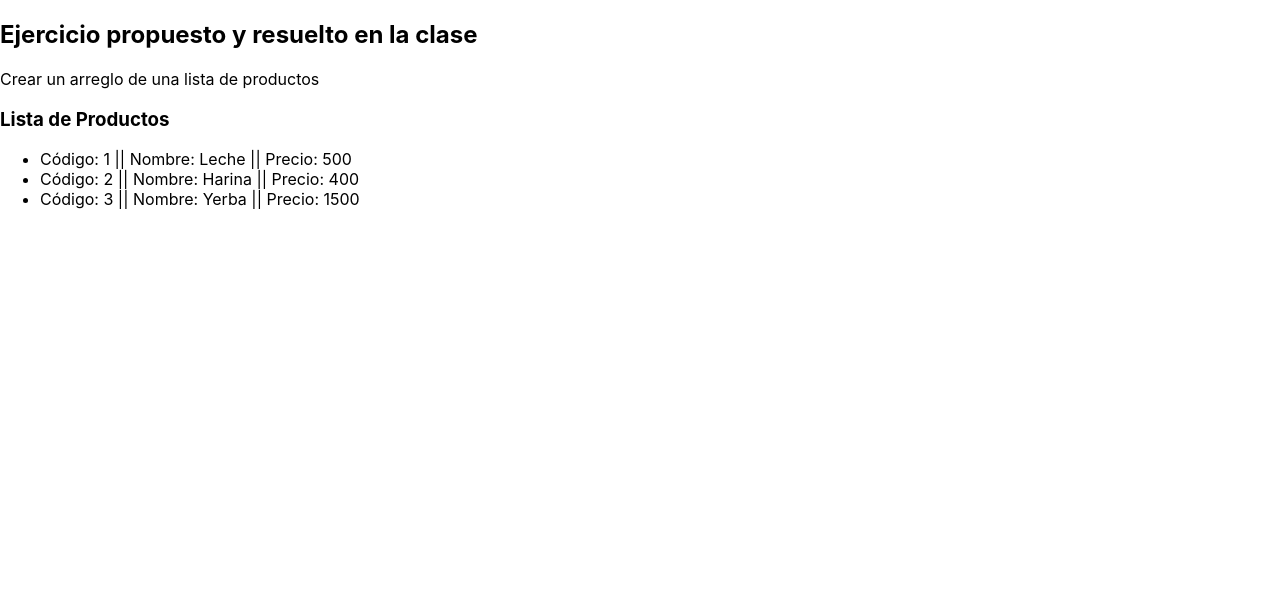
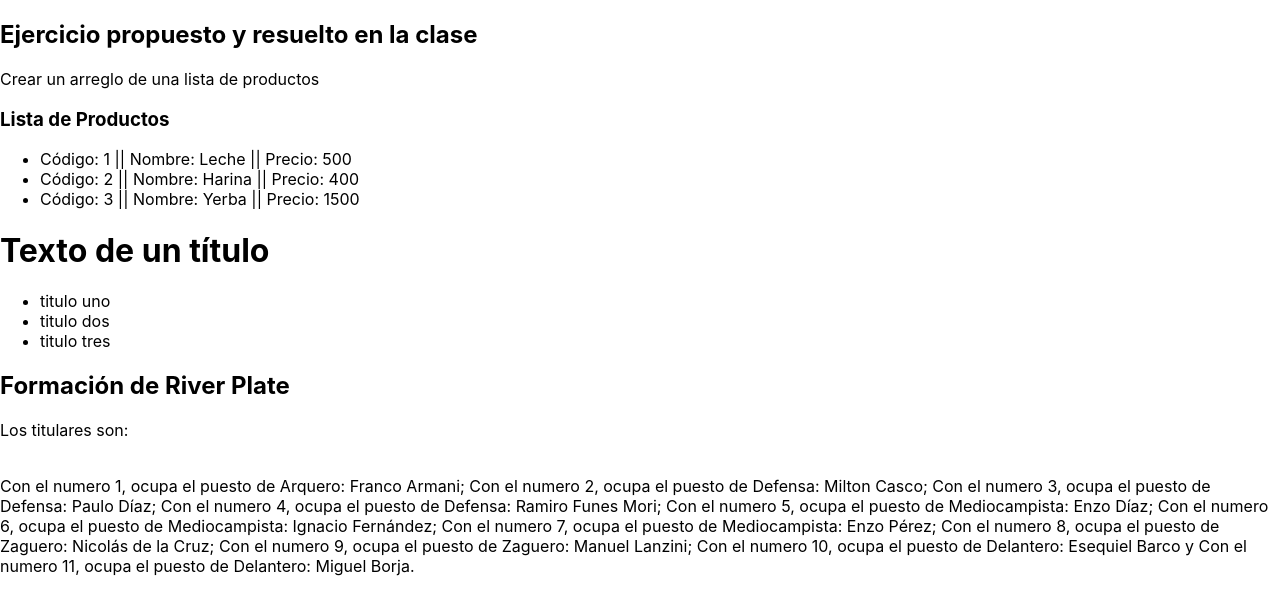
Before and after one commit to patricioprietogaray/numen2023, a React (Create React App) app: page / in a window 1280 px wide. Shown: the top 614 px of the page. Built offline with nearby package versions, Linux system fonts and the light colour scheme.

Commit message:
map condiciones y jugadores de river

```diff
--- a/src/App.js
+++ b/src/App.js
@@ -1,11 +1,14 @@
 import { Component } from 'react';
 import './App.css';
-import Lista from './components/lista';
-import Codigo from './components/codigo';
-import Tarjeta from './components/tarjeta';
-import ContenedorLista from './components/contenedorLista';
-import AA1EjercicioProductosContenedor from './components/A-A-1-ejercicioProductosContenedor';
+// import Lista from './components/lista';
+// import Codigo from './components/codigo';
+// import Tarjeta from './components/tarjeta';
+// import ContenedorLista from './components/contenedorLista';
+// import AA1EjercicioProductosContenedor from './components/A-A-1-ejercicioProductosContenedor';
 import ItemListaRespuesta from './components/itemListaRespuesta';
+import Titulo from './components/titulo';
+import ListaSimple from './components/listaSimple';
+import Futbol from './futbol';
 
 function App() {
   // crear un arreglo con numeros del 0 al 9
@@ -67,6 +70,29 @@
       stock: 10
     },
   ];
+
+  const textoTitulo = "Texto de un título";
+
+  const listaSimplex = [
+    { id: 1, titulo: "titulo uno" },
+    { id: 2, titulo: "titulo dos" },
+    { id: 3, titulo: "titulo tres"},
+  ]
+
+  let RiverPlate = [
+    { id: 1, nombre: "Franco Armani", puesto: "Arquero" },
+    { id: 2, nombre: "Milton Casco", puesto: "Defensa" },
+    { id: 3, nombre: "Paulo Díaz", puesto: "Defensa" },
+    { id: 4, nombre: "Ramiro Funes Mori", puesto: "Defensa" },
+    { id: 5, nombre: "Enzo Díaz", puesto: "Mediocampista" },
+    { id: 6, nombre: "Ignacio Fernández", puesto: "Mediocampista" },
+    { id: 7, nombre: "Enzo Pérez", puesto: "Mediocampista" },
+    { id: 8, nombre: "Nicolás de la Cruz", puesto: "Zaguero" },
+    { id: 9, nombre: "Manuel Lanzini", puesto: "Zaguero" },
+    { id: 10, nombre: "Esequiel Barco", puesto: "Delantero" },
+    { id: 11, nombre: "Miguel Borja", puesto: "Delantero" },
+
+  ]
 
   return (
     <>
@@ -252,6 +278,12 @@
         {listaProductos.map((itemLista) => <ItemListaRespuesta id={itemLista.id} producto={itemLista} />)}
       </ul>
 
+      <Titulo textoTitulo={textoTitulo} />
+
+      {/* estoy pasando un objeto entero como props */}
+      <ListaSimple listadosSimple={listaSimplex} />
+
+      <Futbol equipo={RiverPlate} />
     </>
 
   );
--- /dev/null
+++ b/src/components/listaSimple.js
@@ -0,0 +1,25 @@
+import React from 'react';
+
+const ListaSimple = (props) => {
+    // recibo la listaSimple con props
+    // console.log(props.listadosSimple);
+    const listado = props.listadosSimple;
+    return (
+        <ul>
+            {/* con un map creo list item <li> por cada
+            recorrida del objeto */}
+            {/* {props.listadosSimple.map(item =><li key={item.id}>{item.titulo}</li>)} */}
+            {/* {lista.map(item => { <li>{item.titulo}</li>})} */}
+            {/* lista.map((x)=>{<li>{x}</li>}); */}
+
+            {/* lo mismo que lo anterior con variables en el props
+            la declaracion va por fuera del return*/}
+            {/* const listado = props.listadosSimple; */}
+            {listado.map(item =><li key={item.id}>{item.titulo}</li>)}
+            {/* por cada item le asigno una clave:valor key=id */}
+
+        </ul>
+    );
+}
+
+export default ListaSimple;
--- /dev/null
+++ b/src/components/titulo.js
@@ -0,0 +1,11 @@
+import React from 'react';
+
+const Titulo = (props) => {
+    return (
+        <h1>
+            {props.textoTitulo}
+        </h1>
+    );
+}
+
+export default Titulo;
--- /dev/null
+++ b/src/futbol.js
@@ -0,0 +1,57 @@
+import React from 'react';
+
+const Futbol = (props) => {
+    let titulo = "Formación de River Plate";
+    const objetoEquipo = props.equipo;
+    // console.log(objetoEquipo);
+    let texto1 = "Con el numero ";
+    let texto2 = ", ocupa el puesto de ";
+    let texto3 = ": "
+    return (
+        <>
+            <h2>{titulo}</h2>
+            <p>Los titulares son: </p>
+            <br />
+
+
+
+            {/* lo que voy a retornar es la lista de jugadores de River para que sea leido por
+            el comentarista */}
+                {objetoEquipo.map((equipo, indice) =>
+                {
+
+                    if (indice < (objetoEquipo.length - 2)) {
+                        return <span key={equipo.id}>{texto1}{equipo.id}{texto2}{equipo.puesto}{texto3}{equipo.nombre}; </span>
+                    } else if((indice > (objetoEquipo.length - 3) && (indice < (objetoEquipo.length - 1)))){
+                        return <span>{texto1}{equipo.id}{texto2}{equipo.puesto}{texto3}{equipo.nombre} y </span>
+                    } else
+                        return <span>{texto1}{equipo.id}{texto2}{equipo.puesto}{texto3}{equipo.nombre}. </span>
+
+                    }
+
+                    // <span key={equipo.id}><li>{equipo.length}-{indice}</li></span>
+
+                )}
+
+
+            {/* {objetoEquipo.map(
+                (equipos, indice) =>
+                    <span key={equipos.id}>
+                        {/* renderizado condicional */}
+                        {/* <ul> */}
+
+
+                        {/* </ul>{(equipos.indice < )} */}
+
+
+
+                        {/* Con el número {equipos.id} está como {equipos.puesto} {equipos.nombre}
+                        {if(equipos.indice<equipos.length-2){";"}else if(equipos.indice===equipos.length -2){" y "}} </span> */}
+
+            {/* )}  */}
+
+        </>
+    );
+}
+
+export default Futbol;
```
